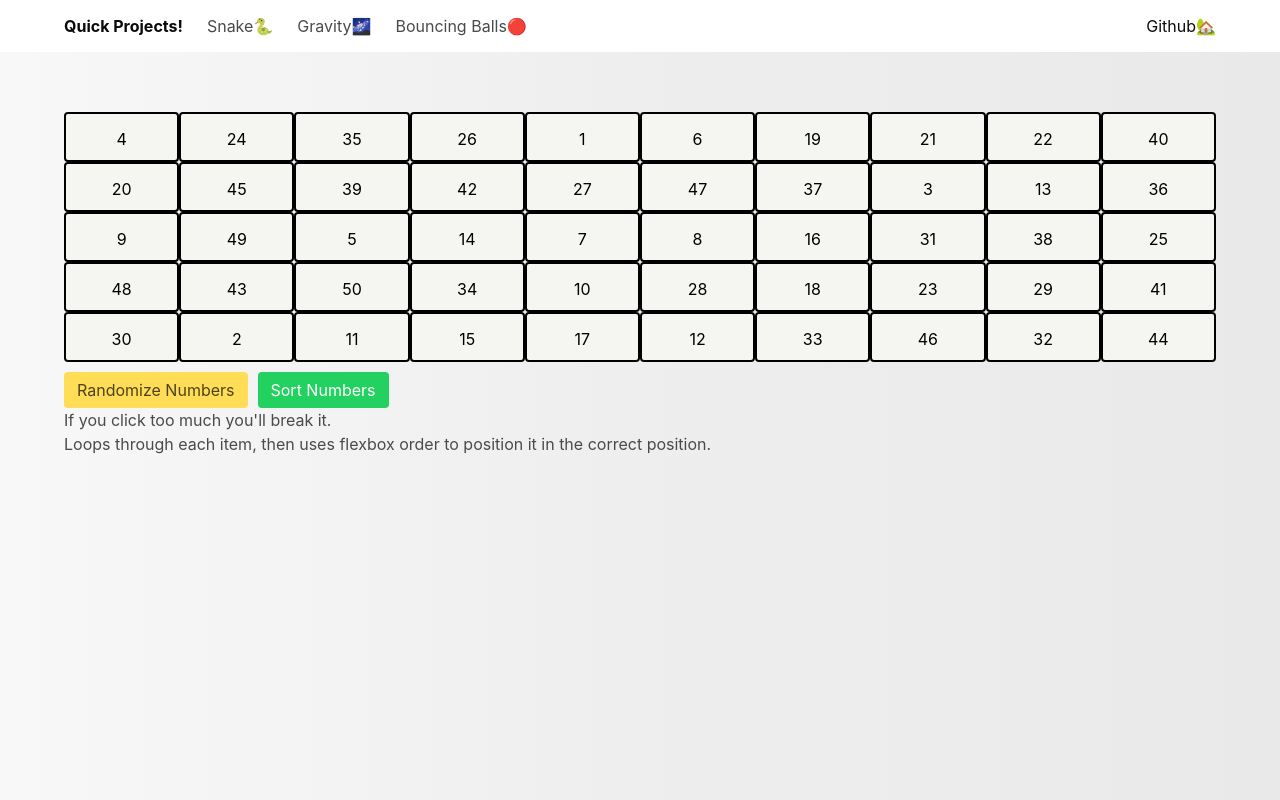
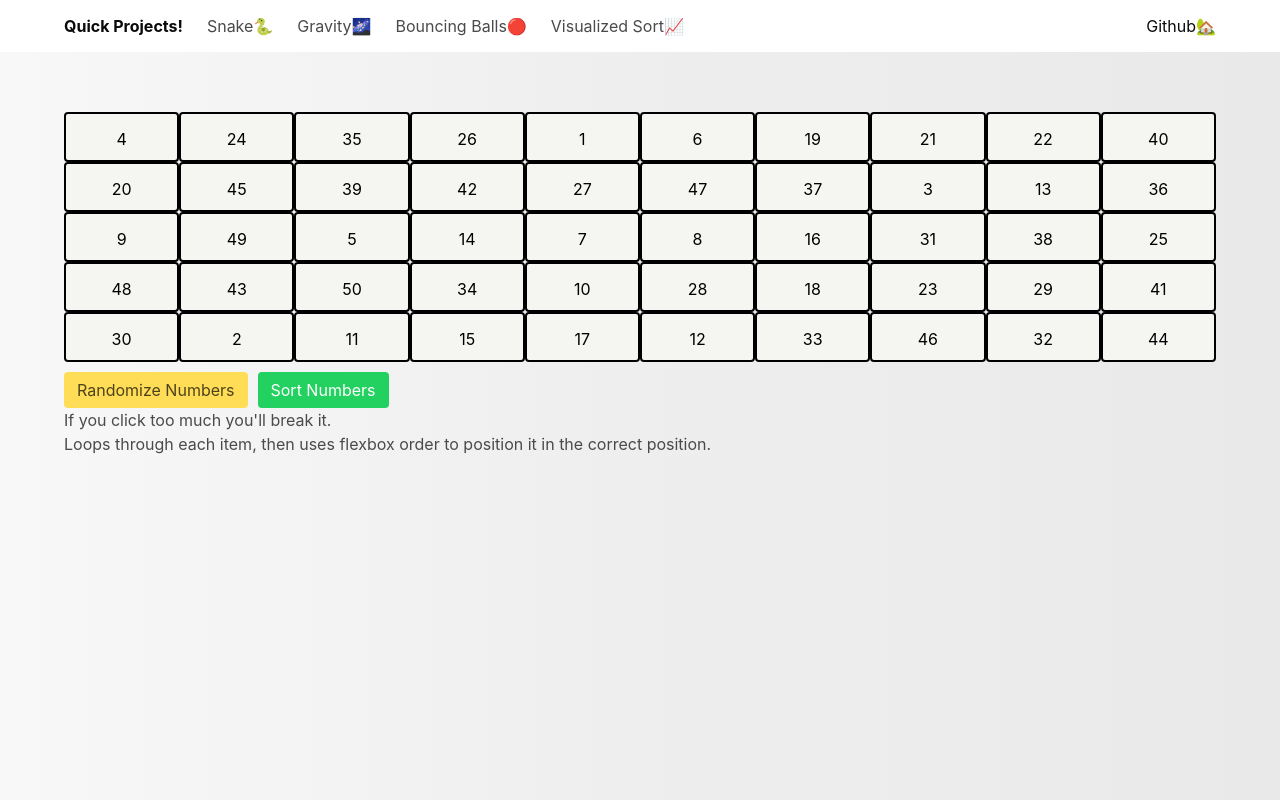
Before and after one commit to SPDUK/CanvasProjects, a React (Create React App) app: page /#/visualizedsort in a window 1280 px wide. Built offline with nearby package versions, Linux system fonts and the light colour scheme; the HTML template or start-up script is replaced by a standard one.

Commit message:
added sort to navbar

```diff
--- a/src/Hoc/Navbar/Navbar.jsx
+++ b/src/Hoc/Navbar/Navbar.jsx
@@ -65,6 +65,12 @@ const Navbar = () => (
             🔴
           </span>
         </Link>
+        <Link to="/visualizedsort" className="navbar-item">
+          Visualized Sort{' '}
+          <span aria-label="gravity" role="img">
+            📈
+          </span>
+        </Link>
         <div className="navbar-end">
           <a className="navbar-item" href="https://github.com/SPDUK">
             Github{' '}
```
